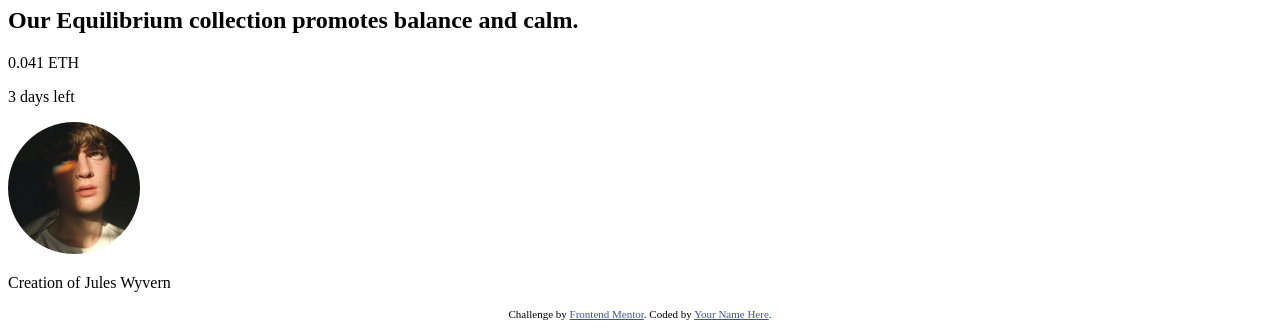
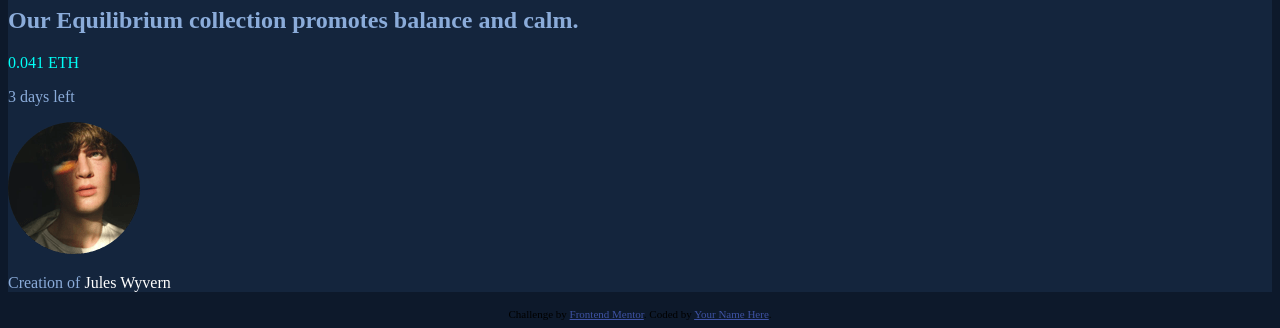
Before and after one commit to erandysuxx/nft-preview-card, a plain HTML site: page index.html in a window 1280 px wide. Shown: the part 689-1017 px from the top of the page. Drawn offline with Linux system fonts and the light colour scheme.

Commit message:
created the stylesheet and added the colors section

```diff
--- a/index.html
+++ b/index.html
@@ -3,7 +3,7 @@
 <head>
   <meta charset="UTF-8">
   <meta name="viewport" content="width=device-width, initial-scale=1.0"> <!-- displays site properly based on user's device -->
-
+  <link rel="stylesheet" href="style.css">
   <link rel="icon" type="image/png" sizes="32x32" href="./images/favicon-32x32.png">
 
   <title>Frontend Mentor | NFT preview card component</title>
@@ -23,16 +23,16 @@
       <h1>
         Equilibrium #3429
       </h1>
-      <h2>
+      <h2 class="soft-blue">
         Our Equilibrium collection promotes balance and calm.
       </h2>
       <div>
-        <p>0.041 ETH</p>
-        <p>3 days left</p>
+        <p class="eth">0.041 ETH</p>
+        <p class="soft-blue">3 days left</p>
       </div>
       <footer>
         <img src="images/image-avatar.png" alt="">
-        <p>Creation of Jules Wyvern</p>
+        <p class="soft-blue">Creation of <span>Jules Wyvern</span></p>
       </footer>
     </div>
   </main>
--- /dev/null
+++ b/style.css
@@ -0,0 +1,28 @@
+/* ------------------------------------------- */
+/* ----------------- colors ------------------ */
+/* ------------------------------------------- */
+
+body {
+    background-color: hsl(217, 54%, 11%);
+}
+
+main {
+    background-color: hsl(216, 50%, 16%);
+    color: white;
+}
+
+span {
+    color: white;
+}
+
+.eth {
+    color: hsl(178, 100%, 50%);
+}
+
+.soft-blue {
+    color: hsl(215, 51%, 70%);
+}
+
+/* ------------------------------------------- */
+/* ----------------- colors ------------------ */
+/* ------------------------------------------- */
```
